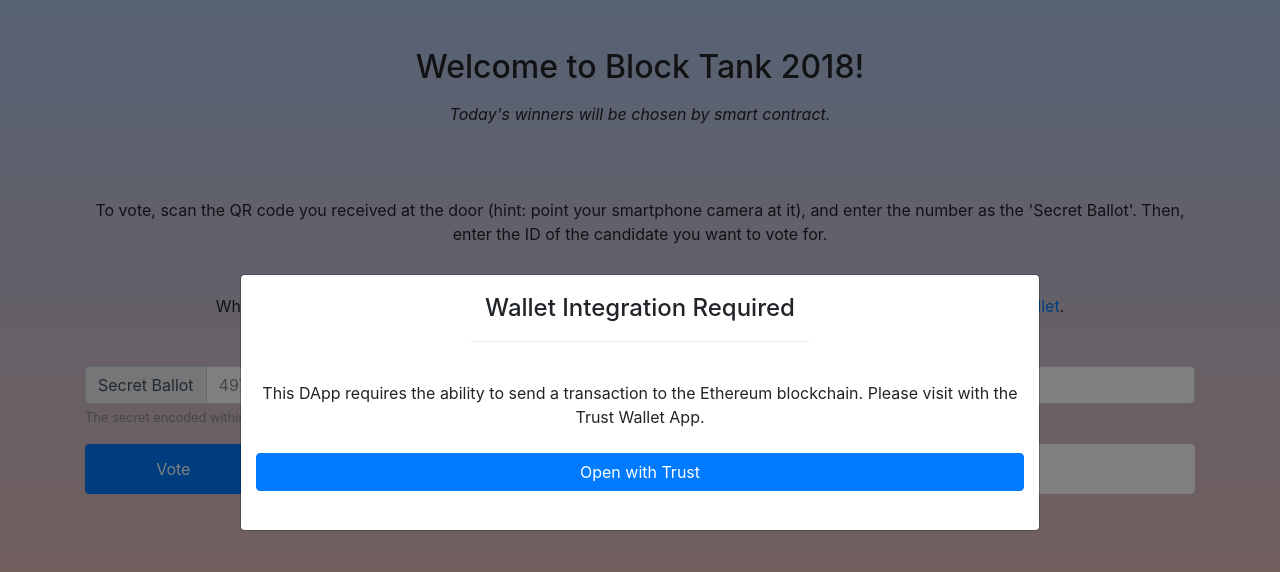
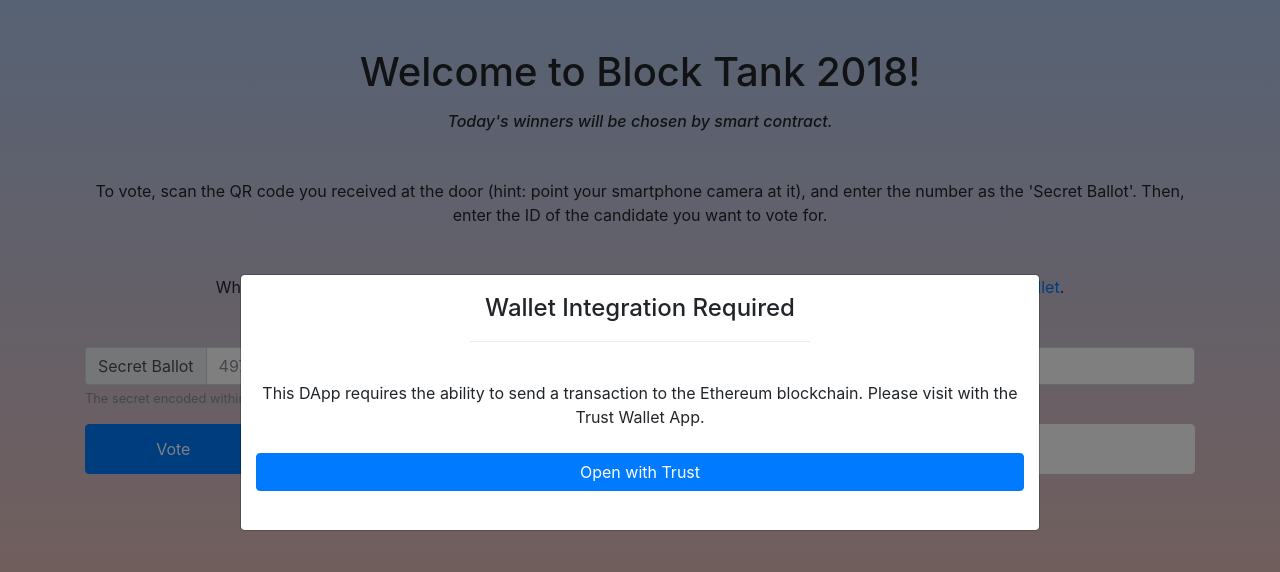
Before and after one commit to hydrogen-dev/hydro-voting, a plain HTML site: page docs/index.html in a window 1280 px wide. Drawn offline with nearby package versions, Linux system fonts and the light colour scheme; a script that the page names is missing.

Commit message:
more mobile changes

```diff
--- a/docs/css/main.css
+++ b/docs/css/main.css
@@ -78,12 +78,10 @@ html {
 
 body {
   margin-bottom: 60px; /* Margin bottom by footer height */
-  background: rgba(120,158,219,.6);
-  background: -webkit-gradient(linear, left top, left bottom, from(rgba(120,158,219,.6)), to(rgba(237,118,83,.5))); /* Saf4+, Chrome, iOS 3.2-4.3, Android 2.1-3 */
-  background: -webkit-linear-gradient(top, rgba(120,158,219,.6), rgba(237,118,83,.5)); /* Chrome 10+, Saf5.1+, iOS 5+, Android 4+ */
-  background: -moz-linear-gradient(top, rgba(120,158,219,.6), rgba(237,118,83,.5)); /* FF3.6+ */
-  background: -o-linear-gradient(top, rgba(120,158,219,.6), rgba(237,118,83,.5)); /* Opera 11.10+ */
-  background: -ms-linear-gradient(top, rgba(120,158,219,.6), rgba(237,118,83,.5)); /* IE10+ */
-  background: linear-gradient(to bottom, rgba(120,158,219,.6), rgba(237,118,83,.5)); /* W3C */
+  background: #c5d6f0;
+  background: -moz-linear-gradient(top, rgba(120,158,219,0.6) 0%, rgba(237,118,83,0.5) 100%); /* FF3.6-15 */
+  background: -webkit-linear-gradient(top, rgba(120,158,219,0.6) 0%,rgba(237,118,83,0.5) 100%); /* Chrome10-25,Safari5.1-6 */
+  background: linear-gradient(to bottom, rgba(120,158,219,0.6) 0%,rgba(237,118,83,0.5) 100%); /* W3C, IE10+, FF16+, Chrome26+, Opera12+, Safari7+ */
+  filter: progid:DXImageTransform.Microsoft.gradient( startColorstr='#99789edb', endColorstr='#80ed7653',GradientType=0 ); /* IE6-9 */
   z-index: 1;
 }
--- a/docs/index.html
+++ b/docs/index.html
@@ -44,9 +44,8 @@
 
     <div class="container">
       <div id="prove">
-        <h2 class="text-center mt-5 mb-3">Welcome to Block Tank 2018!</h2>
-        <p class="text-center mb-5"><i>Today's winners will be chosen by smart contract.</i></p>
-        <br>
+        <h1 class="text-center mt-5 mb-3">Welcome to Block Tank 2018!</h1>
+        <h6 class="text-center mb-5"><i>Today's winners will be chosen by smart contract.</i></h6>
         <p class="text-center mb-5">To vote, scan the QR code you received at the door (hint: point your smartphone camera at it), and enter the number as the 'Secret Ballot'. Then, enter the ID of the candidate you want to vote for.</p>
         <p class="text-center mb-5">When you're ready, click 'Vote' to send your transaction to the blockchain, courtesy of our partners <a href="https://trustwalletapp.com/" target="_blank">Trust Wallet</a>.</p>
         <form id="vote">
```
